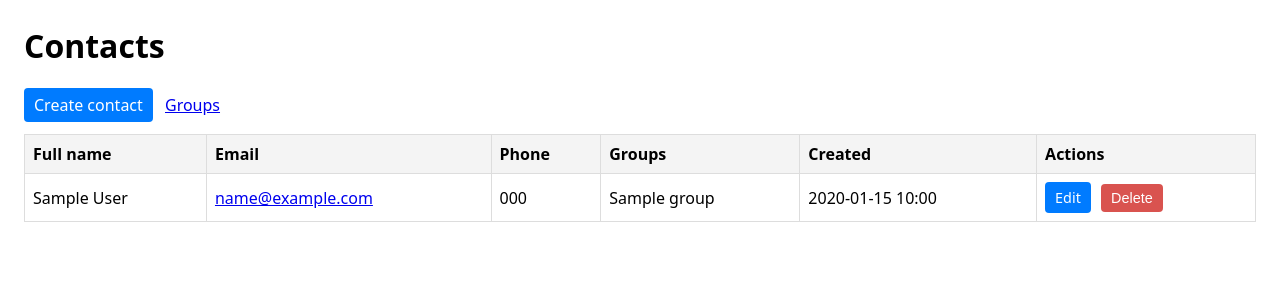
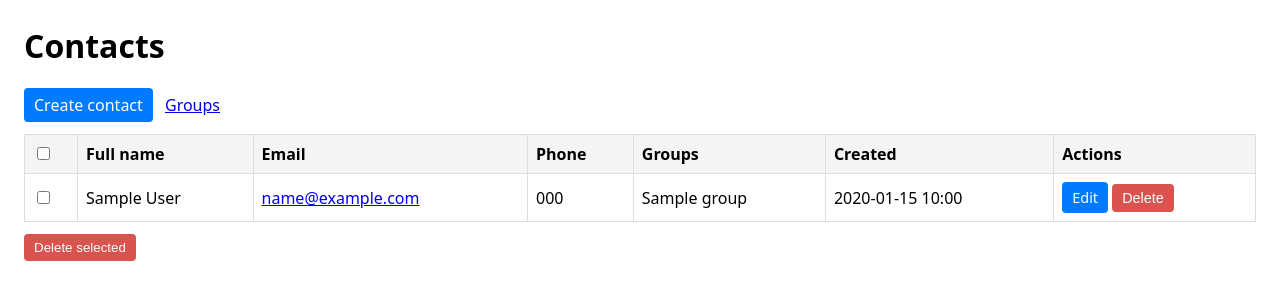
Before and after one commit to QuangQuy420/django-contact-book, a Django app: page /contacts/ in a window 1280 px wide. Shown: the top 300 px of the page. Run offline with Django 5.2, Linux system fonts and the light colour scheme; tables that the repository leaves empty hold one stand-in row (values such as "Sample post").

Commit message:
feat: delete mutiple contact and update readme file

```diff
--- a/contacts/templates/contacts/contact_list.html
+++ b/contacts/templates/contacts/contact_list.html
@@ -26,9 +26,12 @@
   </div>
 
   {% if contacts %}
+    <form method="post" action="{% url 'contact_delete_multiple' %}" id="bulk-delete-form" onsubmit='return confirm("Delete selected contacts? This cannot be undone.");'>
+      {% csrf_token %}
       <table>
         <thead>
           <tr>
+            <th style="width:36px"><input type="checkbox" id="select-all" title="Select all"></th>
             <th>Full name</th>
             <th>Email</th>
             <th>Phone</th>
@@ -40,6 +43,7 @@
         <tbody>
           {% for contact in contacts %}
           <tr>
+            <td><input type="checkbox" name="contact_ids" value="{{ contact.id }}"></td>
             <td>{{ contact.full_name }}</td>
             <td><a href="mailto:{{ contact.email }}">{{ contact.email }}</a></td>
             <td>{{ contact.phone|default_if_none:"" }}</td>
@@ -65,6 +69,19 @@
           {% endfor %}
         </tbody>
       </table>
+
+      <div style="margin-top:12px">
+        <button type="submit" class="button danger">Delete selected</button>
+      </div>
+    </form>
+
+    <script>
+      document.getElementById('select-all').addEventListener('change', function(e){
+        var checked = e.target.checked;
+        document.querySelectorAll('input[name="contact_ids"]').forEach(function(cb){ cb.checked = checked; });
+      });
+    </script>
+
   {% else %}
     <p>No contacts yet. <a href="{% url 'contact_create' %}">Create one</a>.</p>
   {% endif %}
--- a/contacts/urls.py
+++ b/contacts/urls.py
@@ -7,6 +7,7 @@ urlpatterns = [
     path("contacts/create/", views.contact_create, name="contact_create"),
     path("contacts/<int:contact_id>/edit/", views.contact_update, name="contact_update"),
     path("contacts/<int:contact_id>/delete/", views.contact_delete, name="contact_delete"),
+    path("contacts/delete-multiple/", views.contact_delete_multiple, name="contact_delete_multiple"),
 
     # Groups routes
     path("groups/", views.group_list, name="group_list"),
--- a/contacts/views.py
+++ b/contacts/views.py
@@ -1,7 +1,7 @@
 from django.shortcuts import render, redirect, get_object_or_404
 from django.db import transaction
 from .models import Contact, Group
-from django.http import HttpResponse
+from django.http import HttpResponse, HttpResponseNotAllowed
 
 
 # Contacts
@@ -88,10 +88,26 @@ def contact_update(request, contact_id):
 
 def contact_delete(request, contact_id):
     if request.method != "POST":
-        return HttpResponse(status=405)
+        return HttpResponseNotAllowed(["POST"])
 
-    contact = get_object_or_404(Contact, id=contact_id)
-    contact.delete()
+    with transaction.atomic():
+        contact = get_object_or_404(Contact, id=contact_id)
+        contact.delete()
+
+    return redirect("contact_list")
+
+
+def contact_delete_multiple(request):
+    if request.method != "POST":
+        return HttpResponseNotAllowed(["POST"])
+
+    ids = request.POST.getlist("contact_ids")
+    if not ids:
+        return redirect("contact_list")
+
+    with transaction.atomic():
+        Contact.objects.filter(id__in=ids).delete()
+
     return redirect("contact_list")
 
 
@@ -148,40 +164,10 @@ def group_update(request, group_id):
 
 def group_delete(request, group_id):
     if request.method != "POST":
-        return HttpResponse(status=405)  # Method not allowed
+        return HttpResponseNotAllowed(["POST"])
 
-    group = get_object_or_404(Group, id=group_id)
-    group.delete()
+    with transaction.atomic():
+        group = get_object_or_404(Group, id=group_id)
+        group.delete()
+
     return redirect("group_list")
-
-
-# def batch_deactivate_contacts(request):
-#     """
-#     Example: batch mark contacts as inactive atomically.
-#     If error occurs in middle → rollback all changes.
-#     """
-#     with transaction.atomic():
-#         sid = transaction.savepoint()
-
-#         try:
-#             # For demo: get first group
-#             group = Group.objects.first()
-#             if not group:
-#                 return HttpResponse("No group found")
-
-#             contacts = Contact.objects.filter(groups=group)
-
-#             for c in contacts:
-#                 c.phone = ""  # mock update
-#                 c.save()
-
-#             # simulate an error
-#             # raise ValueError("Something went wrong!")
-
-#             transaction.savepoint_commit(sid)
-
-#         except Exception as exc:
-#             transaction.savepoint_rollback(sid)
-#             return HttpResponse(f"Rolled back due to error: {exc}")
-
-#     return HttpResponse("Batch update completed successfully")
```
Also changed, not shown: README.md. Lines whose indentation alone changed are shown as unchanged.
